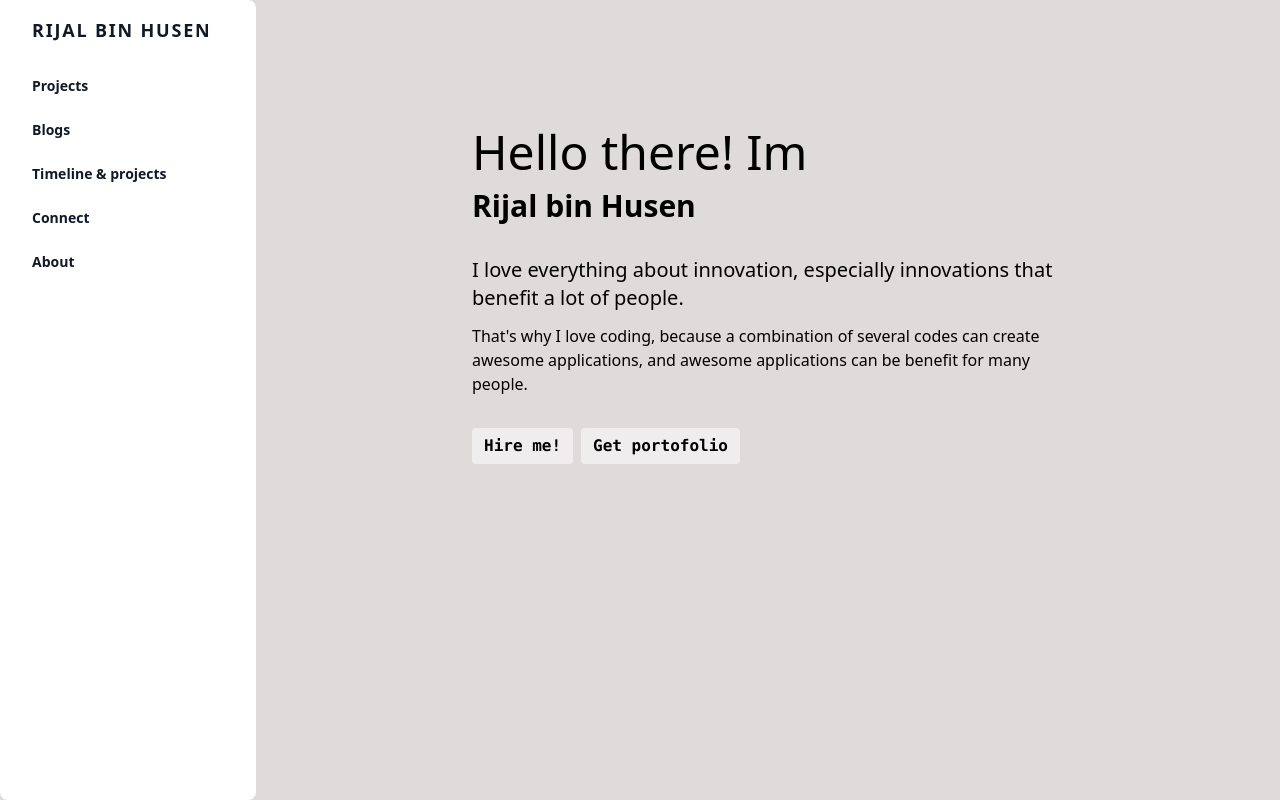
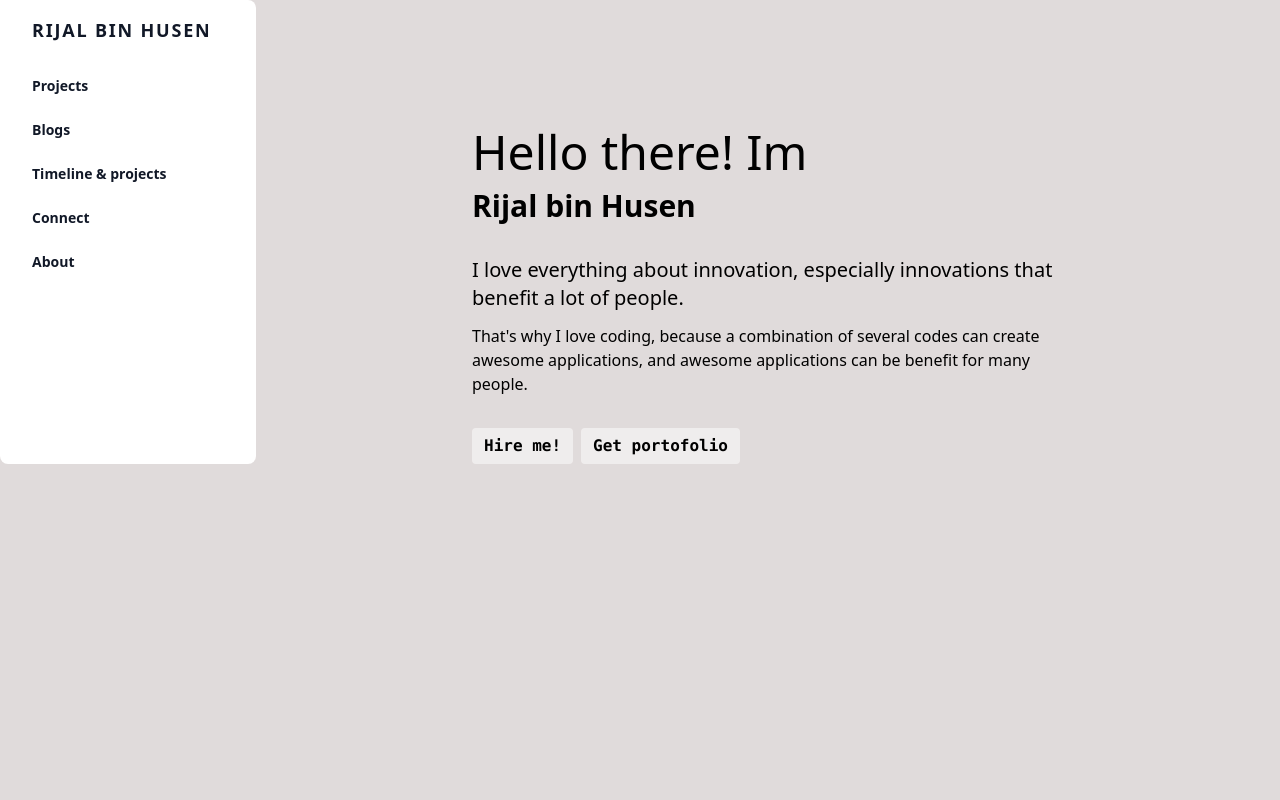
Before and after one commit to rijalBinHusen/portofolio, a Vue app: page / in a window 1280 px wide. Built offline with nearby package versions, Linux system fonts and the light colour scheme.

Commit message:
projects looks cool, overflow show in projects only

```diff
--- a/src/components/Home.vue
+++ b/src/components/Home.vue
@@ -1,5 +1,5 @@
 <template>
-  <div class="md:flex">
+  <div class="md:flex overflow-hidden md:max-h-screen">
     <Sidebar />
     <component :is="$route.params.page ? $route.params.page : 'about'"></component>
   </div>
--- a/src/components/Projects.vue
+++ b/src/components/Projects.vue
@@ -1,9 +1,9 @@
 <template>
-<div class="text-center mt-10">
+<div class="flex flex-wrap flex-row text-center overflow-auto">
     <!-- Card repos -->
-    <div v-if="repos.length" v-for="repo in repos" :key="repo" class="flex-shrink px-4 max-w-full w-full sm:w-1/2 lg:w-2/3 lg:px-6 wow fadeInUp" data-wow-duration="1s" style="visibility: visible; animation-duration: 1s; animation-name: fadeInUp;">
+    <div v-if="repos.length" v-for="repo in repos" :key="repo" class="flex-shrink px-4 sm:w-1/2 md:w-1/3 lg:px-6 wow fadeInUp" data-wow-duration="1s" style="visibility: visible; animation-duration: 1s; animation-name: fadeInUp;">
         <!-- service block -->
-        <div class="rounded-lg py-8 px-12 mb-12 bg-gray-50 border-b border-gray-100 transform transition duration-300 ease-in-out hover:-translate-y-2">
+        <div class="rounded-lg py-8 px-12 mt-5 bg-gray-50 border-b border-gray-100 transform transition duration-300 ease-in-out hover:-translate-y-2">
             <h3 class="text-lg leading-normal mb-2 font-semibold text-black">{{ repo?.reposName }}</h3>
             <p class="text-gray-500">This is a wider card with supporting text below as a natural content.</p>
         </div>
--- a/src/components/Sidebar.vue
+++ b/src/components/Sidebar.vue
@@ -1,6 +1,6 @@
 <template>
 <!-- <div class="rounded rounded-xl md:flex flex-col md:flex-row md:min-h-screen w-full"> -->
-  <div class="md:min-h-screen sidebar md:relative flex top-0 flex-col w-full md:w-64 text-gray-700 bg-white dark-mode:text-gray-200 dark-mode:bg-gray-800 bg-opacity-50 flex-shrink-0 md:rounded-r-lg rounded-b-lg mr-6">
+  <div class="md:max-h-screen sidebar md:relative flex top-0 flex-col w-full md:w-64 text-gray-700 bg-white dark-mode:text-gray-200 dark-mode:bg-gray-800 bg-opacity-50 flex-shrink-0 md:rounded-r-lg rounded-b-lg mr-6">
     <div class="flex-shrink-0 px-8 py-4 flex flex-row items-center justify-between">
       <a href="#" class="text-lg font-semibold tracking-widest text-gray-900 uppercase rounded-lg dark-mode:text-white focus:outline-none focus:shadow-outline">Rijal Bin Husen</a>
 
```
